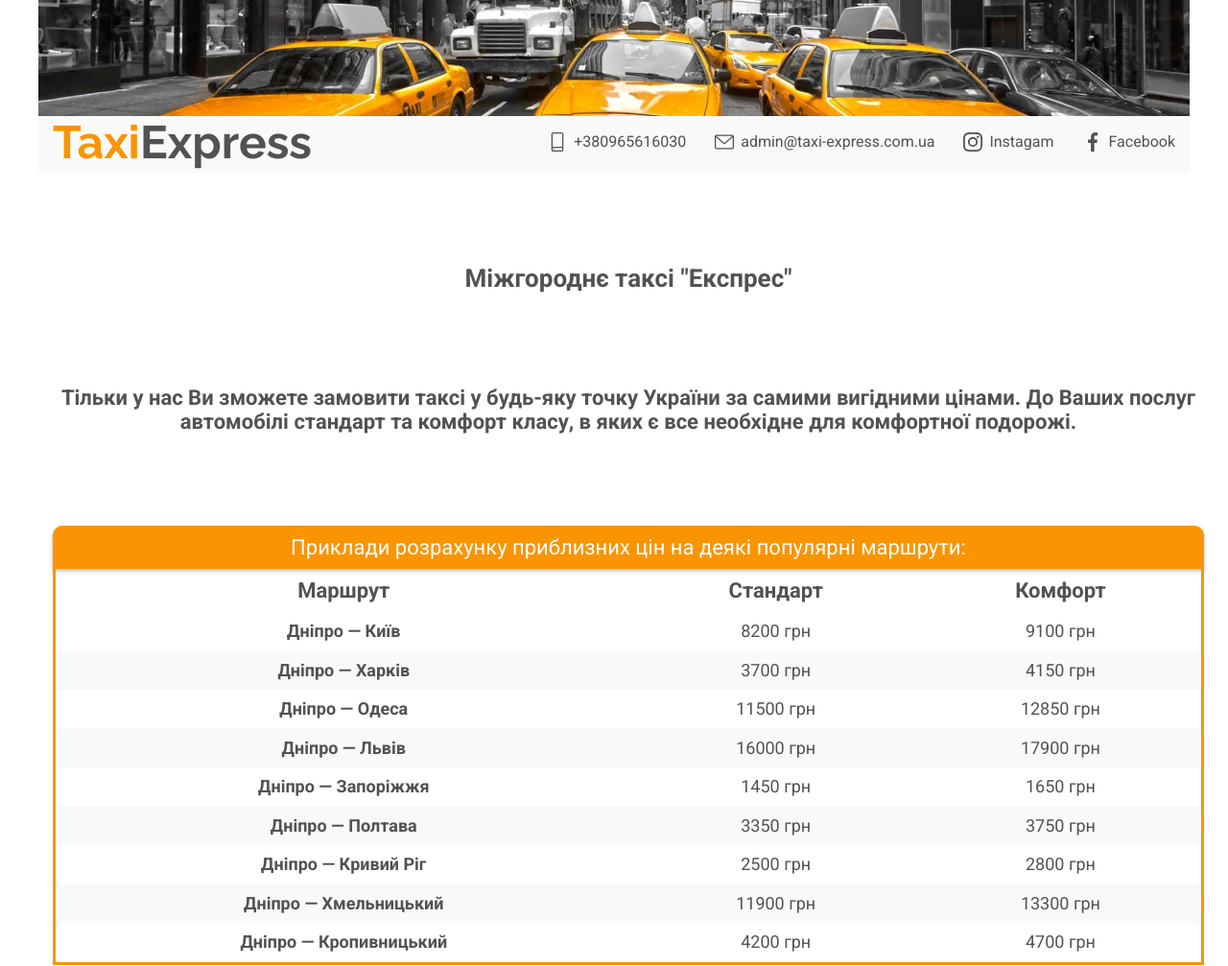
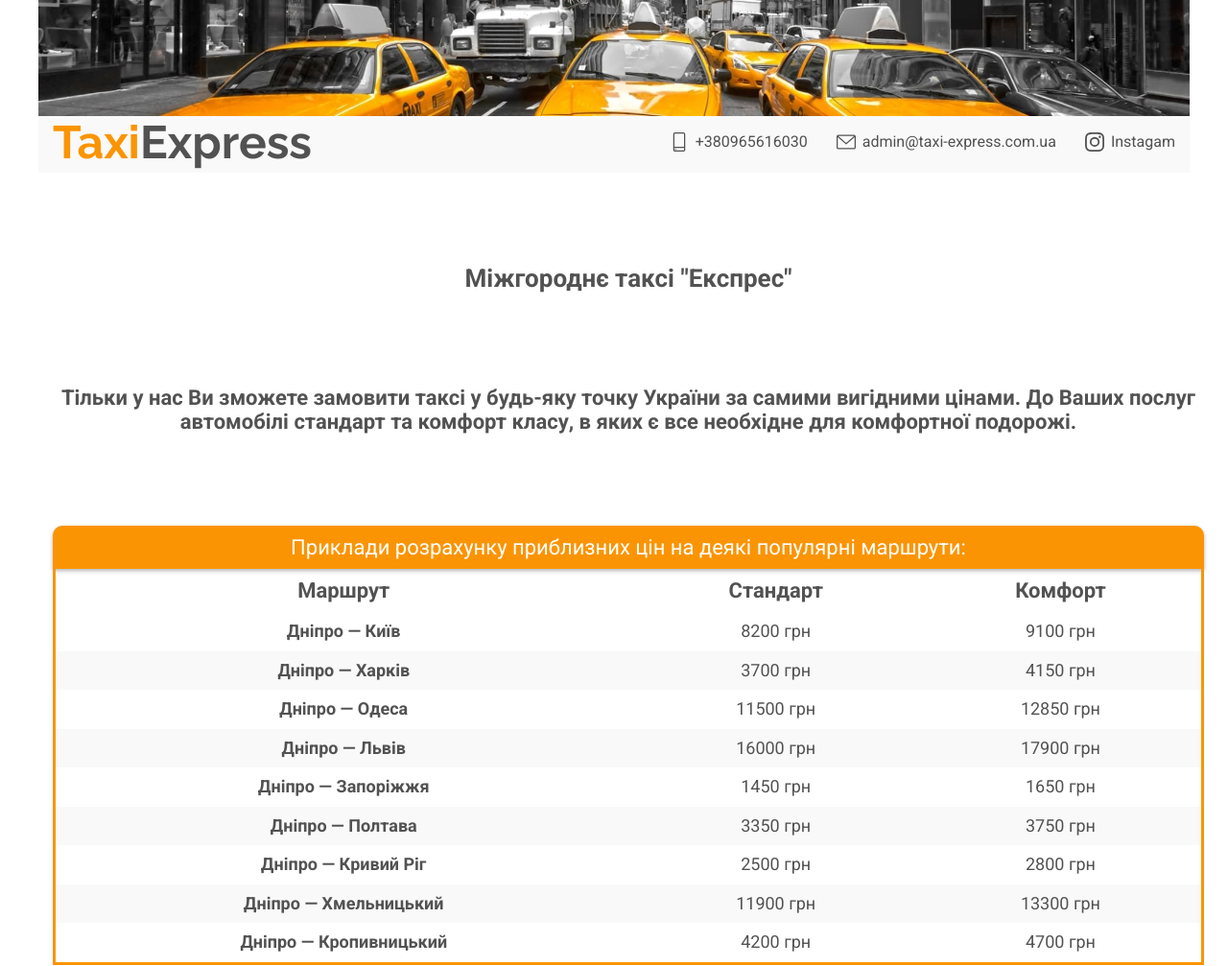
Before and after one commit to KostiaZ/taxi, a plain HTML site: page index.html in a window 1280 px wide. Shown: the top 1007 px of the page at 96% size. Drawn offline with nearby package versions, Linux system fonts and the light colour scheme.

Commit message:
Update index.html

```diff
--- a/index.html
+++ b/index.html
@@ -44,11 +44,11 @@
                             </svg>
                             Instagam</a>
                     </li>
-                    <li class="nav-menu__item"><a class="nav-menu__link" href="" target="_blank">
+                    <!--        <li class="nav-menu__item"><a class="nav-menu__link" href="" target="_blank">
                             <svg class="nav-menu__icon" width="20px" height="20px">
                                 <use href="./images/icons.svg#icon-facebook"></use>
                             </svg>
-                            Facebook</a></li>
+                            Facebook</a></li> -->
                 </ul>
             </nav>
         </div>
```
